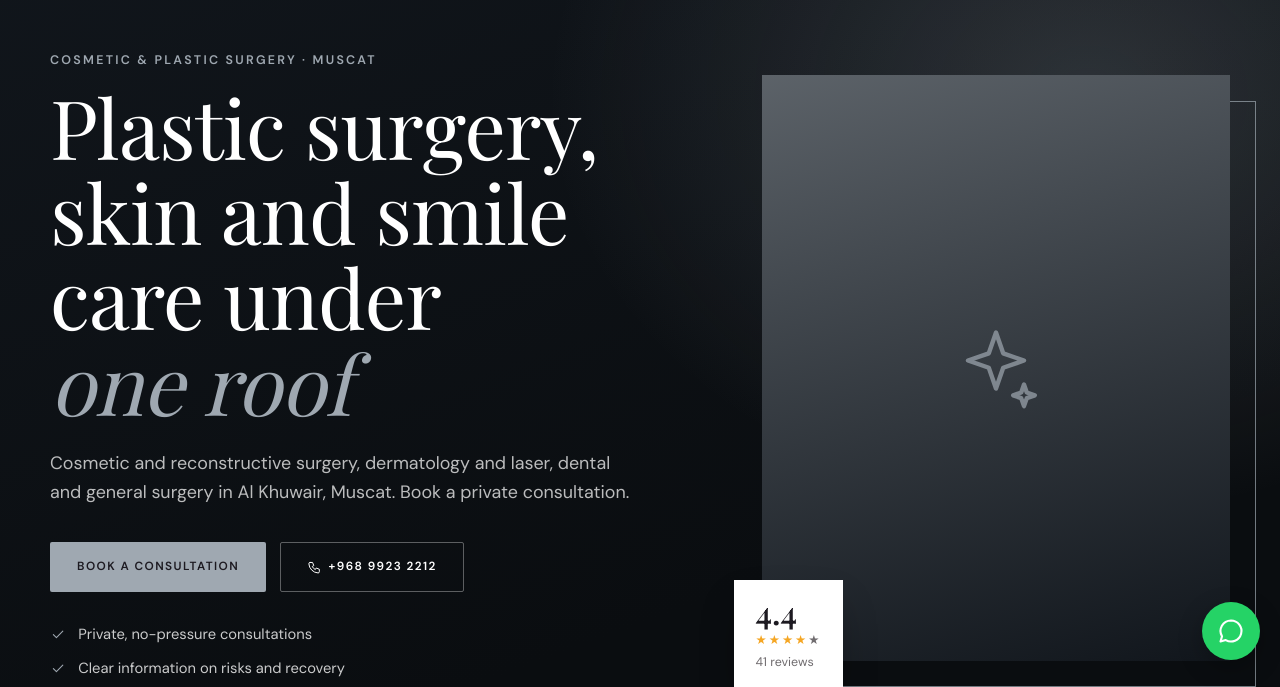
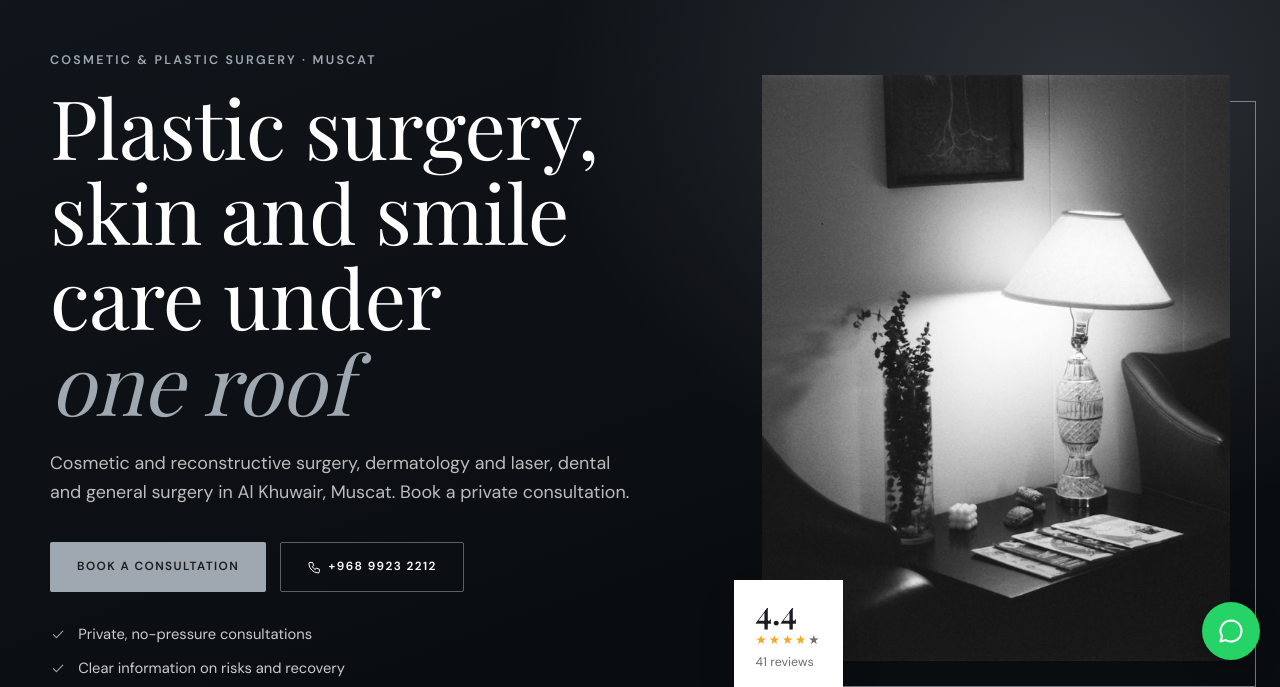
Before and after one commit to Deployed-Ars/clinic-previews, a plain HTML site: page plastic-surgery-centre-muscat-c0ze/index.html in a window 1280 px wide. Shown: the part 120-807 px from the top of the page. Drawn offline with nearby package versions, Linux system fonts and the light colour scheme; a web font is replaced by a local one.

Commit message:
Add stock hero image: The Plastic Surgery Centre Muscat
Co-Authored-By: Claude Sonnet 5.5 <noreply@anthropic.com>

```diff
--- a/plastic-surgery-centre-muscat-c0ze/index.html
+++ b/plastic-surgery-centre-muscat-c0ze/index.html
@@ -49,7 +49,7 @@
       <ul class="assure"><li><svg class="ic " viewBox="0 0 24 24" aria-hidden="true" fill="none" stroke="currentColor" stroke-width="1.6" stroke-linecap="round" stroke-linejoin="round"><path d="M5 12.5l4.5 4.5L19 7.5"/></svg>Private, no-pressure consultations</li><li><svg class="ic " viewBox="0 0 24 24" aria-hidden="true" fill="none" stroke="currentColor" stroke-width="1.6" stroke-linecap="round" stroke-linejoin="round"><path d="M5 12.5l4.5 4.5L19 7.5"/></svg>Clear information on risks and recovery</li><li><svg class="ic " viewBox="0 0 24 24" aria-hidden="true" fill="none" stroke="currentColor" stroke-width="1.6" stroke-linecap="round" stroke-linejoin="round"><path d="M5 12.5l4.5 4.5L19 7.5"/></svg>Personal aftercare and follow-up</li></ul>
     </div>
     <div class="hero-art">
-      <div class="frame"><div class="ph frame-img" role="img" aria-label="The Plastic Surgery Centre Muscat"><svg class="ic " viewBox="0 0 24 24" aria-hidden="true" fill="none" stroke="currentColor" stroke-width="1.6" stroke-linecap="round" stroke-linejoin="round"><path d="M12 3l1.8 5.2L19 10l-5.2 1.8L12 17l-1.8-5.2L5 10l5.2-1.8z"/><path d="M19 16l.7 2 2 .7-2 .7-.7 2-.7-2-2-.7 2-.7z"/></svg></div></div>
+      <div class="frame"><img class="frame-img" src="media/hero.jpg" alt="The Plastic Surgery Centre Muscat" loading="lazy"></div>
 <div class="badge"><b>4.4</b><span class="stars" role="img" aria-label="4.4 / 5"><span class="on">★</span><span class="on">★</span><span class="on">★</span><span class="on">★</span><span class="">★</span></span><span>41 reviews</span></div>    </div>
   </div>
 </section>
```
Also changed, not shown: plastic-surgery-centre-muscat-c0ze/ar/index.html (+1 -1 lines), plastic-surgery-centre-muscat-c0ze/media/about.jpg (added), plastic-surgery-centre-muscat-c0ze/media/hero.jpg (added), plastic-surgery-centre-muscat-c0ze/media/tech.jpg (added).
